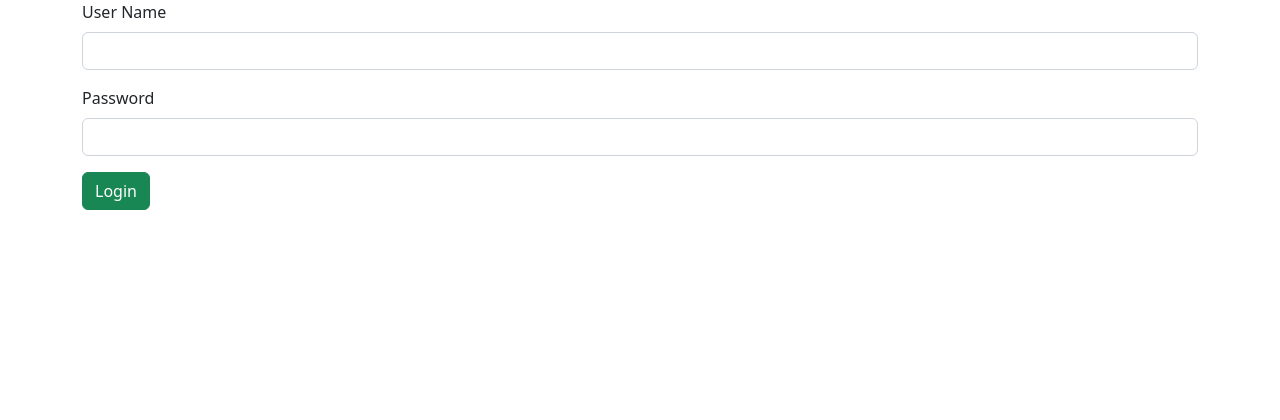
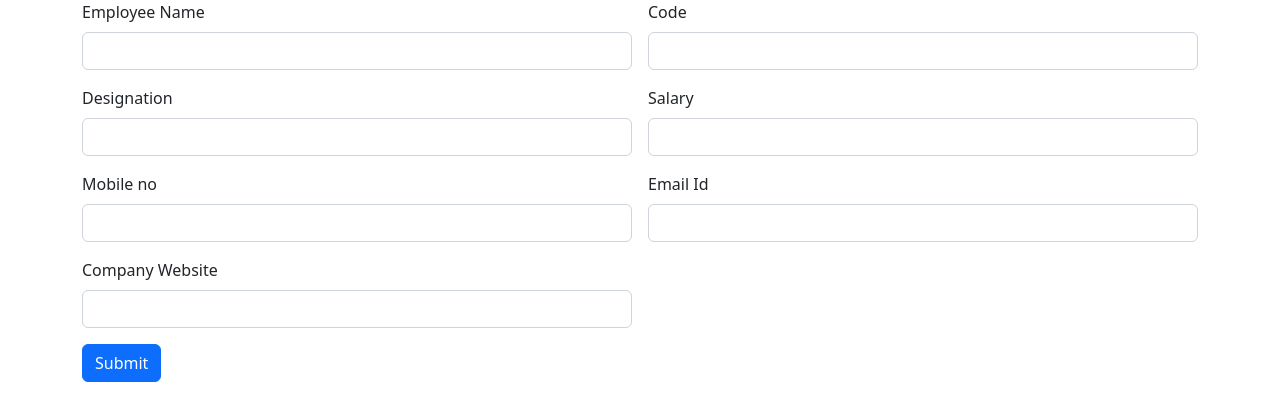
Before and after one commit to sherinsebastian200/Employee-Angular-App, an Angular app: page / in a window 1280 px wide. Shown: the top 420 px of the page. Built offline with nearby package versions, Linux system fonts and the light colour scheme.

Commit message:
add employee  commit

```diff
--- /dev/null
+++ b/src/app/add-employee/add-employee.component.html
@@ -0,0 +1,41 @@
+<div class="container">
+    <div class="row">
+        <div class="col col-12 col-sm-12 col-md-12 col-lg-12 col-xl-12-col-xxl-12">
+            <div class="row g-3">
+                <div class="col col-12 col-sm-6 col-md-6 col-lg-6 col-xl-6 col-xxl-6">
+                    <label for="" class="form-label">Employee Name</label>
+                    <input type="text" class="form-control">
+
+                </div>
+                <div class="col col-12 col-sm-6 col-md-6 col-lg-6 col-xl-6 col-xxl-6">
+                    <label for="" class="form-label">Code</label>
+                    <input type="text" class="form-control">
+                </div>
+                <div class="col col-12 col-sm-6 col-md-6 col-lg-6 col-xl-6 col-xxl-6">
+                    <label for="" class="form-label">Designation</label>
+                    <input type="text" class="form-control">
+                </div>
+                <div class="col col-12 col-sm-6 col-md-6 col-lg-6 col-xl-6 col-xxl-6">
+                    <label for="" class="form-label">Salary</label>
+                    <input type="text" class="form-control">
+                </div>
+                <div class="col col-12 col-sm-6 col-md-6 col-lg-6 col-xl-6 col-xxl-6">
+                    <label for="" class="form-label">Mobile no</label>
+                    <input type="text" class="form-control">
+                </div>
+                <div class="col col-12 col-sm-6 col-md-6 col-lg-6 col-xl-6 col-xxl-6">
+                    <label for="" class="form-label">Email Id</label>
+                    <input type="text" class="form-control">
+                </div>
+                <div class="col col-12 col-sm-6 col-md-6 col-lg-6 col-xl-6 col-xxl-6">
+                    <label for="" class="form-label">Company Website</label>
+                    <input type="text" class="form-control">
+                </div>
+
+                <div class="col col-12 col-sm-12 col-md-12 col-lg-12 col-xl-12 col-xxl-12">
+                    <button class="btn btn-primary">Submit</button>
+                </div>
+            </div>
+        </div>
+    </div>
+</div>
--- a/src/app/admin-login/admin-login.component.html
+++ b/src/app/admin-login/admin-login.component.html
@@ -12,7 +12,13 @@
                 </div>
                 <div class="col col-12 col-sm-12 col-md-12 col-lg-12 col-xl-12 col-xxl-12">
                     <button class="btn btn-success">Login</button>
+
+
                 </div>
+                <div class="col col-12 col-sm-12 col-md-12 col-lg-12 col-xl-12 col-xxl-12">
+                    <a href="admin-login.component.html">Go to Add Employee Page</a>
+                 </div>
+
             </div>
         </div>
     </div>
--- a/src/app/app.component.html
+++ b/src/app/app.component.html
@@ -1,2 +1,2 @@
-<app-admin-login></app-admin-login>
+<app-add-employee></app-add-employee>
 <router-outlet></router-outlet>
--- a/src/app/app.module.ts
+++ b/src/app/app.module.ts
@@ -4,11 +4,13 @@
 import { AppRoutingModule } from './app-routing.module';
 import { AppComponent } from './app.component';
 import { AdminLoginComponent } from './admin-login/admin-login.component';
+import { AddEmployeeComponent } from './add-employee/add-employee.component';
 
 @NgModule({
   declarations: [
     AppComponent,
-    AdminLoginComponent
+    AdminLoginComponent,
+    AddEmployeeComponent
   ],
   imports: [
     BrowserModule,
```
Also changed, not shown: src/app/add-employee/add-employee.component.ts (added, +10 -0 lines), src/app/add-employee/add-employee.component.css (added).
